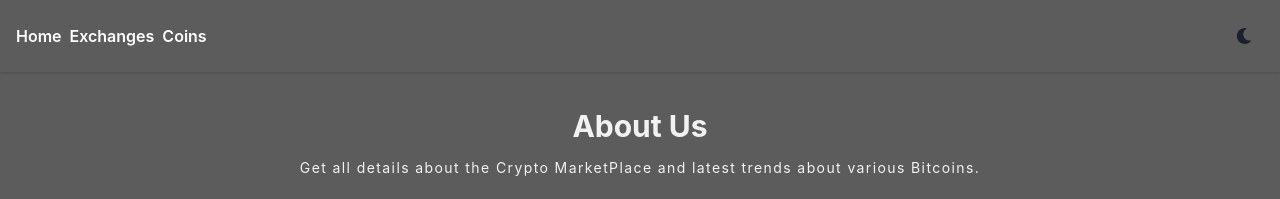
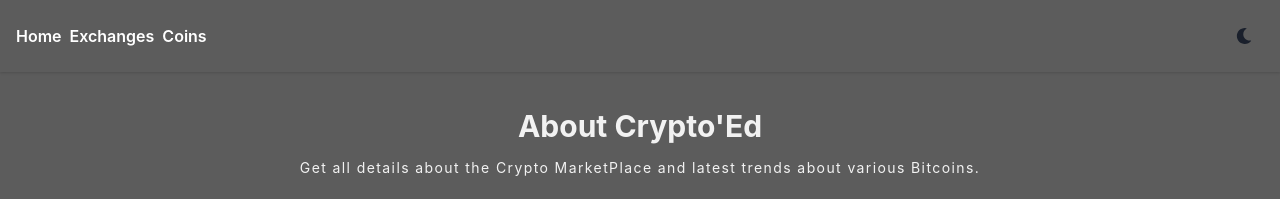
Before and after one commit to Swap-nil-2003/Crypto-ed-ReactApp, a React (Create React App) app: page /coins/1 in a window 1280 px wide. Shown: the top 199 px of the page. Built offline with nearby package versions, Linux system fonts and the light colour scheme; no server answers.

Commit message:
Update Footer.jsx

```diff
--- a/src/components/Footer.jsx
+++ b/src/components/Footer.jsx
@@ -10,7 +10,7 @@ const Footer = () => {
     py={["16", "8"]}>
     <Stack direction={["column", "row"]} h={"full"} alignItems={"center"}>
         <VStack w={"100vw"} alignItems={["center"]}>
-          <Text fontWeight={"bold"} fontSize={"3xl"}>About Us</Text>
+          <Text fontWeight={"bold"} fontSize={"3xl"}>About Crypto'Ed</Text>
           <Text
             fontSize={"sm"}
             letterSpacing={"widest"}
```
